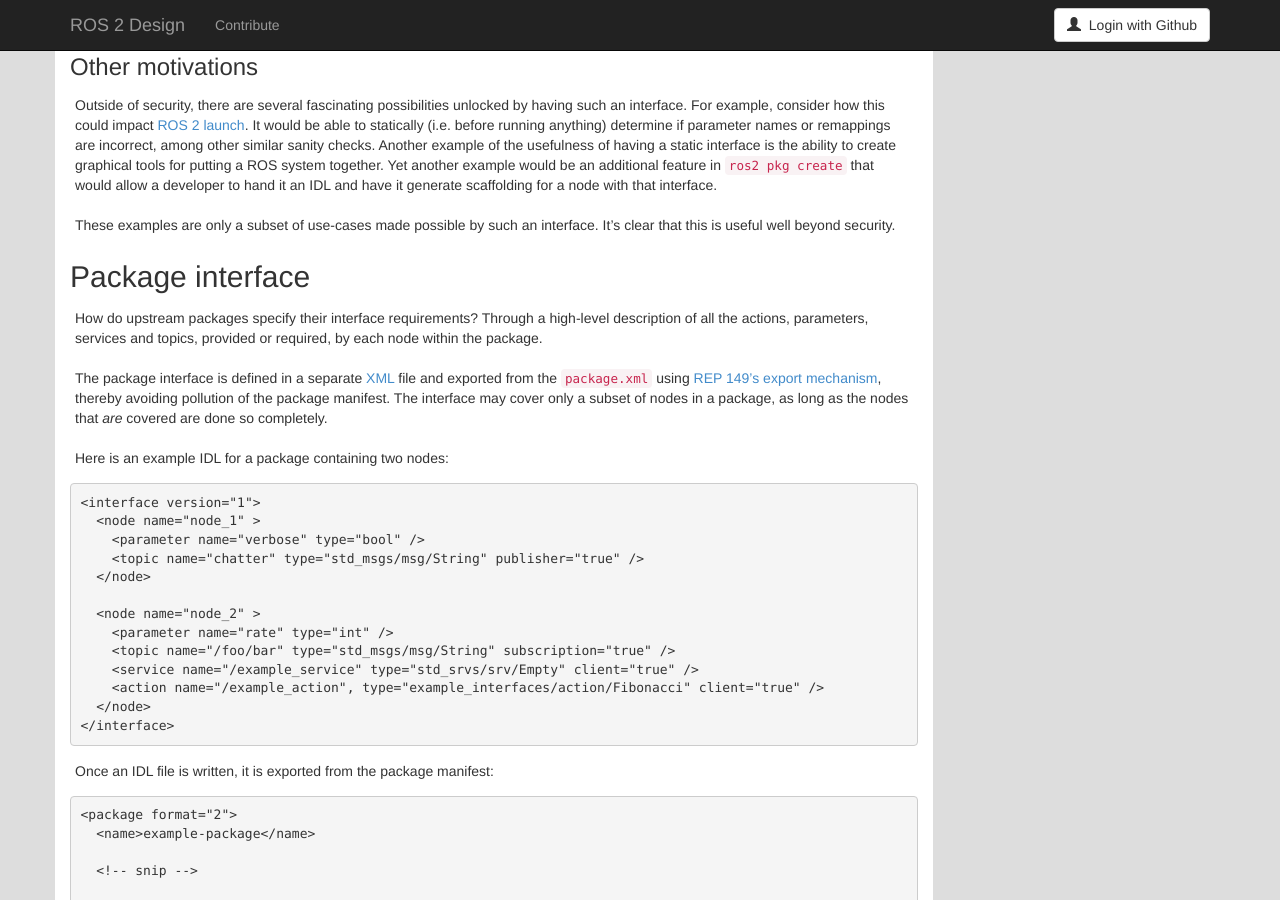
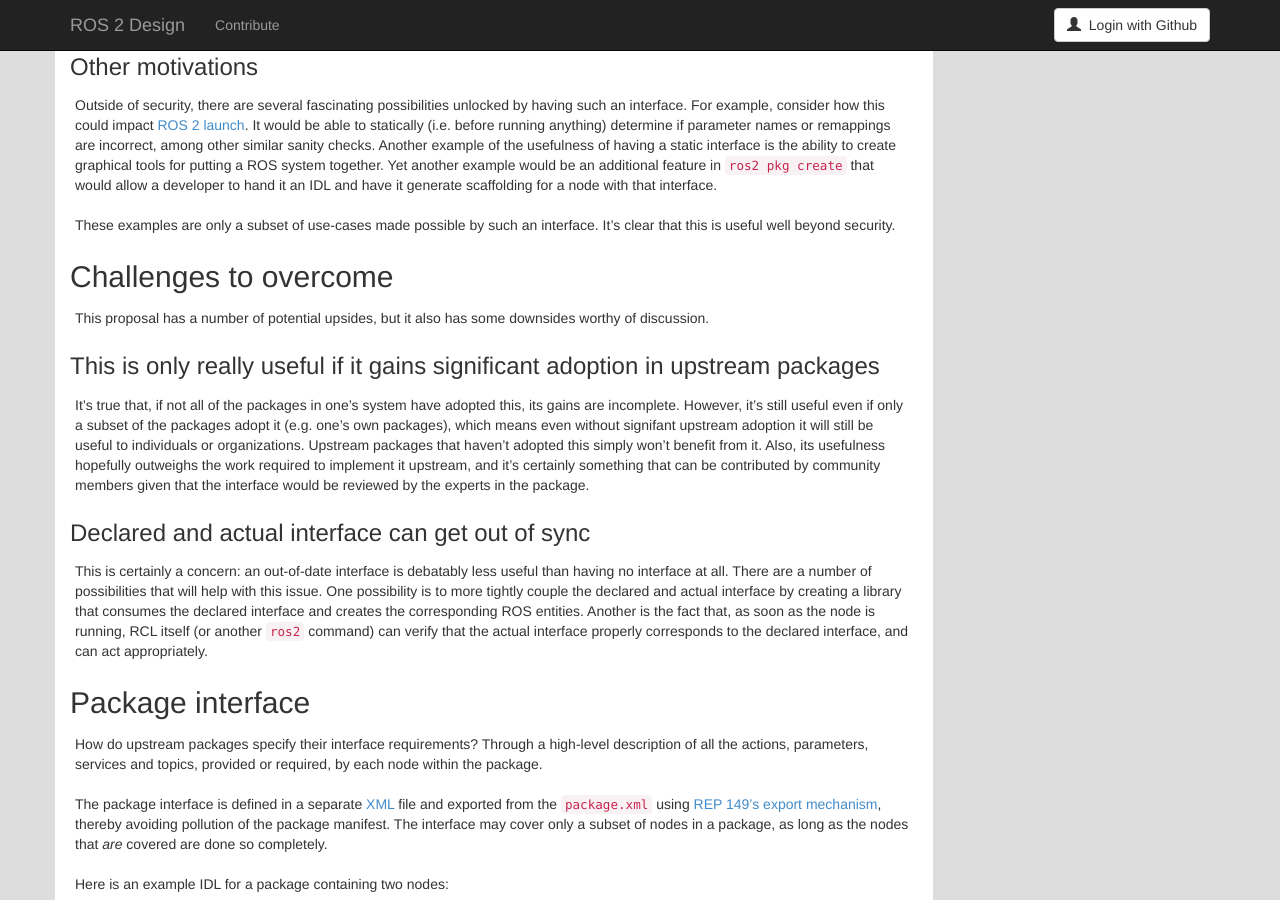
Before and after one commit to ros2/design, a Jekyll site: the page built from articles/ros_node_idl.md, in a window 1280 px wide and 900 px high, scrolled down 1214 px. Built offline with Jekyll 4.4.1, drawn with Linux system fonts in a browser that asks for light colours; nearby versions of some CDN libraries.

Commit message:
Add "challenges" section
Signed-off-by: Kyle Fazzari <kyle@canonical.com>

```diff
--- a/articles/ros_node_idl.md
+++ b/articles/ros_node_idl.md
@@ -77,6 +77,24 @@ Yet another example would be an additional feature in `ros2 pkg create` that wou
 
 These examples are only a subset of use-cases made possible by such an interface.
 It's clear that this is useful well beyond security.
+
+## Challenges to overcome
+
+This proposal has a number of potential upsides, but it also has some downsides worthy of discussion.
+
+### This is only really useful if it gains significant adoption in upstream packages
+
+It's true that, if not all of the packages in one's system have adopted this, its gains are incomplete.
+However, it's still useful even if only a subset of the packages adopt it (e.g. one's own packages), which means even without signifant upstream adoption it will still be useful to individuals or organizations.
+Upstream packages that haven't adopted this simply won't benefit from it.
+Also, its usefulness hopefully outweighs the work required to implement it upstream, and it's certainly something that can be contributed by community members given that the interface would be reviewed by the experts in the package.
+
+### Declared and actual interface can get out of sync
+
+This is certainly a concern: an out-of-date interface is debatably less useful than having no interface at all.
+There are a number of possibilities that will help with this issue.
+One possibility is to more tightly couple the declared and actual interface by creating a library that consumes the declared interface and creates the corresponding ROS entities.
+Another is the fact that, as soon as the node is running, RCL itself (or another `ros2` command) can verify that the actual interface properly corresponds to the declared interface, and can act appropriately.
 
 ## Package interface
 
```
